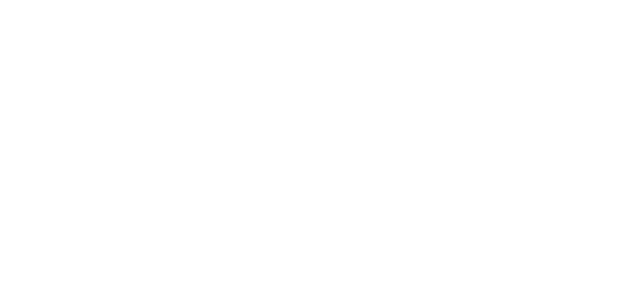
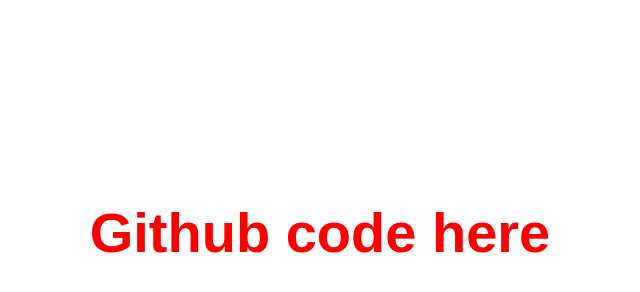
Before and after one commit to mrizoo/dars5, a plain HTML site: page index.html in a window 1280 px wide. Shown: the whole page, without its empty margins (320-960 px from the left). Drawn offline with Linux system fonts and the light colour scheme.

Commit message:
add github code

```diff
--- a/index.html
+++ b/index.html
@@ -4,10 +4,24 @@
     <meta charset="UTF-8">
     <meta name="viewport" content="width=device-width, initial-scale=1.0">
     <title>4. 5-dars</title>
+  <style>
+    a{
+        font-family: Arial, Helvetica, sans-serif;
+        font-weight: 700;
+        font-size: 56px;
+        text-decoration: none;
+        display: flex;
+        align-items: center;
+        justify-content: center;
+        margin-top: 200px;
+         color: red;
+    }
+  </style>
 
 </head>
 <body>
 
+    <a href="https://github.com/mrizoo/dars5">Github code here</a>
 
     <script src="./app.js"></script>
 </body>
```
